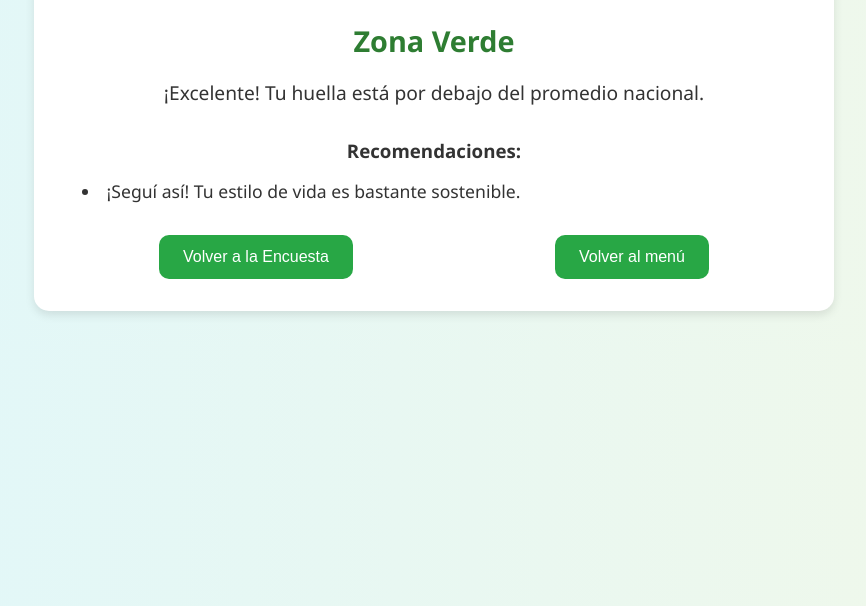
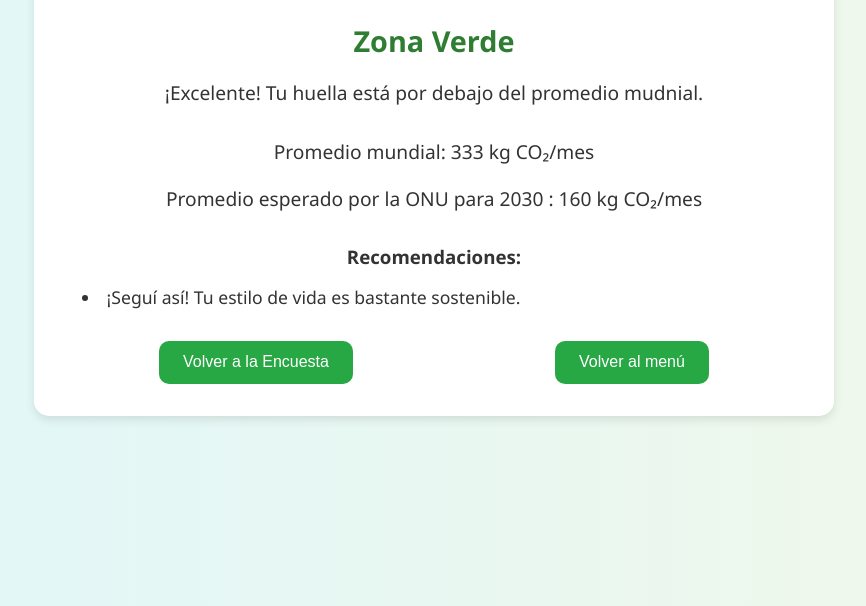
Before and after one commit to fabriziorodriguez2/Calculadora-Huella-de-Carbono, a plain HTML site: page frontend/resultado.html in a window 1280 px wide. Shown: the part 194-800 px from the top of the page, without its empty margins (206-1072 px from the left). Drawn offline with Linux system fonts and the light colour scheme.

Commit message:
minor fixes

```diff
--- a/frontend/encuestaa/encuesta.js
+++ b/frontend/encuesta.js
@@ -5,7 +5,7 @@ const preguntas = [
 
   // Transporte
   { seccion: "Transporte", texto: "¿Con qué frecuencia usás el auto?", opciones: ["Nunca", "Ocasionalmente", "Diariamente"] },
-  { seccion: "Transporte", texto: "¿Utilizás transporte público?", opciones: ["Sí", "No"] },
+  { seccion: "Transporte", texto: "¿Utilizás transporte público?", opciones: ["Sí", "No", "Ocasionalmente"] },
 
   // Alimentación
   { seccion: "Alimentación", texto: "¿Consumís carne roja?", opciones: ["Diariamente", "1-2 veces por semana", "Nunca"] },
--- a/frontend/resultado/resultado.html
+++ b/frontend/resultado.html
@@ -55,6 +55,12 @@ ul#recomendaciones li {
   font-size: 1.1rem;
 }
 
+#comparativa {
+  font-size: 1.2rem;
+  text-align: center;
+  margin-bottom: 2rem;
+}
+
 button {
   display: flex;
   margin: auto;
@@ -87,6 +93,7 @@ button:hover {
     <h1>Tu Huella de Carbono</h1>
     <h2 id="consumoMensual"></h2>
     <div id="zonaResultado"></div>
+    <div id="comparativa"></div>
     <h3>Recomendaciones:</h3>
     <ul id="recomendaciones"></ul>
     <div class="botonera">
--- a/frontend/resultado/resultado.js
+++ b/frontend/resultado.js
@@ -1,22 +1,27 @@
+// Recupera las respuestas del almacenamiento local (o un array vacío si no hay nada)
 const respuestas = JSON.parse(localStorage.getItem("respuestasHuella") || "[]");
 
+// Referencias a los elementos HTML donde se mostrará la información
 const consumoMensual = document.getElementById("consumoMensual");
 const zonaResultado = document.getElementById("zonaResultado");
 const recomendaciones = document.getElementById("recomendaciones");
+const comparativa = document.getElementById("comparativa");
+const promedioMundial = 333;
+const promedioRecomendado = 160;
 
 // Puntaje estimado por respuesta
 const puntajes = {
   // Vivienda y Energía
   "1": 80, "2": 70, "3": 60, "4+": 50,
-  "Gas": 60, "Electricidad": 50, "Leña": 90, "Ninguna": 30,
+  "Gas": 60, "Electricidad": 50, "Leña": 90, "Ninguna": 0,
 
   // Transporte
   "Nunca": 0, "Ocasionalmente": 50, "Diariamente": 150,
-  "Sí": 30, "No": 80,
+  "Sí": 50, "No": 80, "Ocasionalmente": 25,
 
   // Alimentación
   "Diariamente": 120, "1-2 veces por semana": 60, "Nunca": 20,
-  "Sí": 30, "No": 70,
+  "Sí": 20, "No": 50,
 
   // Residuos
   "A veces": 40,
@@ -37,7 +42,7 @@ let mensaje = "";
 if (total < 200) {
   zona = "Verde";
   color = "#2e7d32";
-  mensaje = "¡Excelente! Tu huella está por debajo del promedio nacional.";
+  mensaje = "¡Excelente! Tu huella está por debajo del promedio mudnial.";
 } else if (total < 350) {
   zona = "Amarilla";
   color = "#fbc02d";
@@ -53,6 +58,9 @@ if (total < 200) {
 }
 
 zonaResultado.innerHTML = `<h2 style="color:${color};">Zona ${zona}</h2><p>${mensaje}</p>`;
+
+comparativa.innerHTML = `<p>Promedio mundial: ${promedioMundial} kg CO₂/mes</p>
+<p>Promedio esperado por la ONU para 2030 : ${promedioRecomendado} kg CO₂/mes</p>`;
 
 // Recomendaciones simples
 if (respuestas.includes("Diariamente") && respuestas.includes("Carne roja")) {
```
Also changed, not shown: frontend/encuesta.html (renamed from frontend/encuestaa/encuesta.html), frontend/login.html (line endings or trailing spaces), frontend/login.js (renamed from frontend/login/login.js), frontend/menu.html (renamed from frontend/menu/menu.html), frontend/menu.js (renamed from frontend/menu/menu.js), frontend/registro.html (renamed from frontend/registro/registro.html), frontend/registro.js (renamed from frontend/registro/registro.js).
